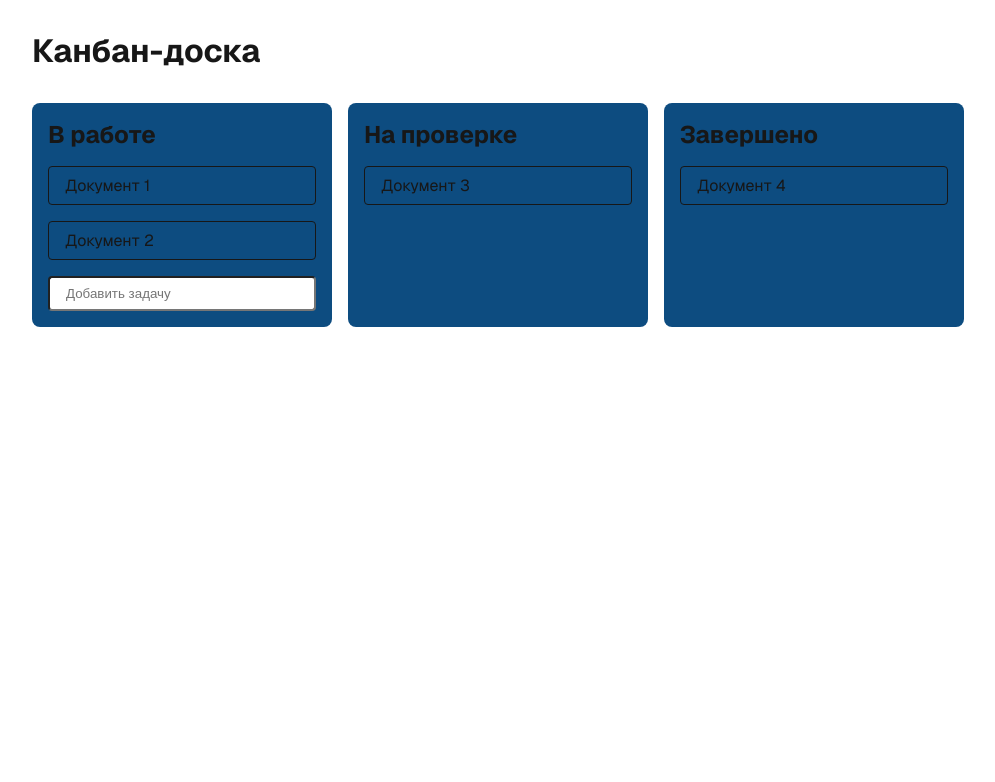
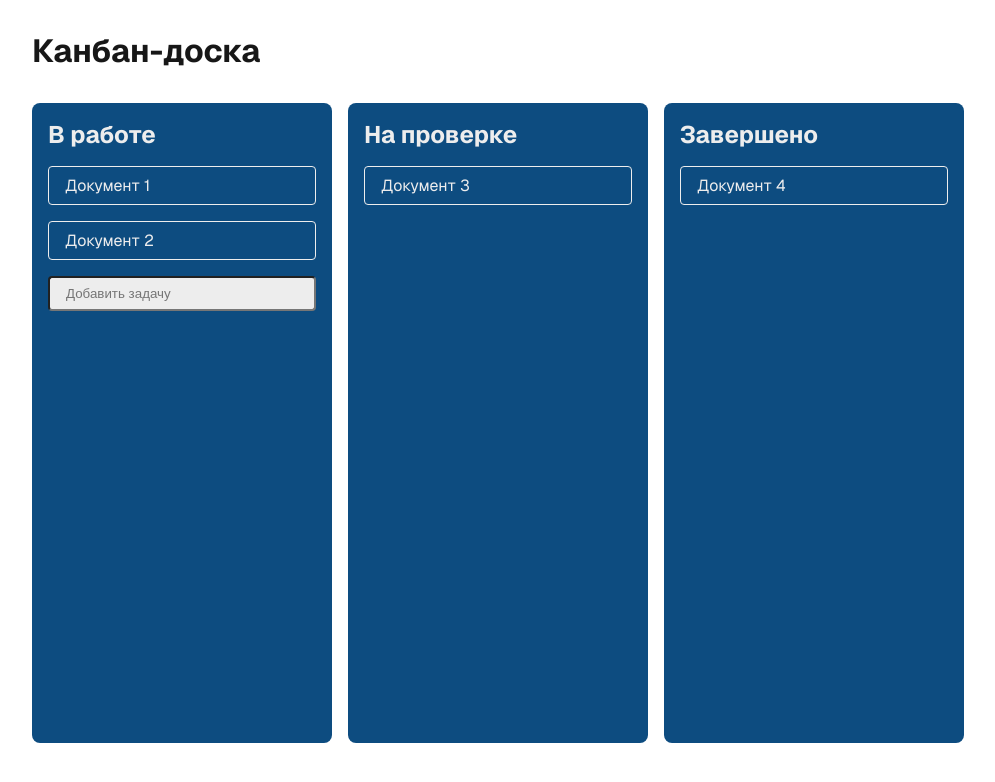
Before and after one commit to Malkey/habr-special, a Next.js app in the folder kanban/: page / in a window 1280 px wide. Shown: the top 782 px of the page, without its empty margins (48-1043 px from the left). Built offline with nearby package versions, Linux system fonts and the light colour scheme.

Commit message:
fix styles

```diff
--- a/kanban/src/app/components/Board/Board.jsx
+++ b/kanban/src/app/components/Board/Board.jsx
@@ -60,7 +60,7 @@ const Board = () => {
 
             <div className={styles.board}>
                 <div ref={dropInProgress} className={styles.column}>
-                    <h2>В работе</h2>
+                    <h2 className={styles.h2}>В работе</h2>
                     {cards.map(card => (
                         card.status === 'in-progress' &&
                         <Card
@@ -80,7 +80,7 @@ const Board = () => {
                 </div>
 
                 <div ref={dropUnderReview} className={styles.column}>
-                    <h2>На проверке</h2>
+                    <h2 className={styles.h2}>На проверке</h2>
                     {cards.map(card => (
                         card.status === 'under-review' &&
                         <Card
@@ -92,7 +92,7 @@ const Board = () => {
                 </div>
 
                 <div ref={dropCompleted} className={styles.column}>
-                    <h2>Завершено</h2>
+                    <h2 className={styles.h2}>Завершено</h2>
                     {cards.map(card => (
                         card.status === 'completed' &&
                         <Card
--- a/kanban/src/app/components/Board/board.module.css
+++ b/kanban/src/app/components/Board/board.module.css
@@ -1,9 +1,14 @@
+.h2 {
+    color: #ededed;
+}
+
 .board {
     display: flex;
     flex-direction: row;
     justify-content: flex-start;
     gap: 1rem;
     overflow-x: auto;
+    min-height: 80vh;
 }
 
 .column {
@@ -23,5 +28,5 @@
     padding: 0.5rem 1rem;
     border-radius: 4px;
     color: #1a1a1a;
-    background-color: white;
+    background-color: #ededed;
 }
--- a/kanban/src/app/components/Card/card.module.css
+++ b/kanban/src/app/components/Card/card.module.css
@@ -1,7 +1,8 @@
 .card {
-    border: 1px solid var(--foreground);
+    padding: 0.5rem 1rem;
+    border: 1px solid #ededed;
     border-radius: 4px;
-    padding: 0.5rem 1rem;
+    color: #ededed;
     cursor: pointer;
     user-select: none;
 }
```
